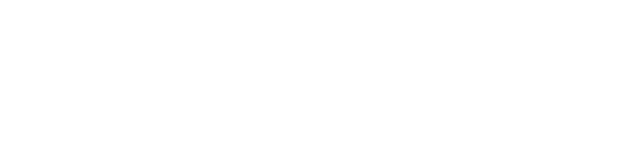
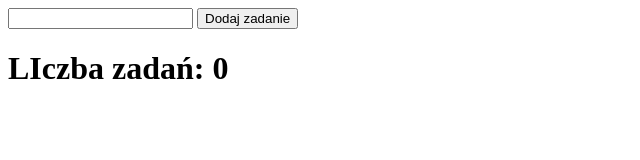
Before and after one commit to notlable/todo, a plain HTML site: page index.html in a window 1280 px wide. Shown: the whole page, without its empty margins (0-640 px from the left). Drawn offline with Linux system fonts and the light colour scheme.

Commit message:
the html structure has been done

```diff
--- a/index.html
+++ b/index.html
@@ -9,7 +9,12 @@
 </head>
 
 <body>
-
+    <form action="">
+        <input type="text">
+        <button>Dodaj zadanie</button>
+    </form>
+    <h1>LIczba zadań: <span>0</span></h1>
+    <ul></ul>
 
 
 
```
